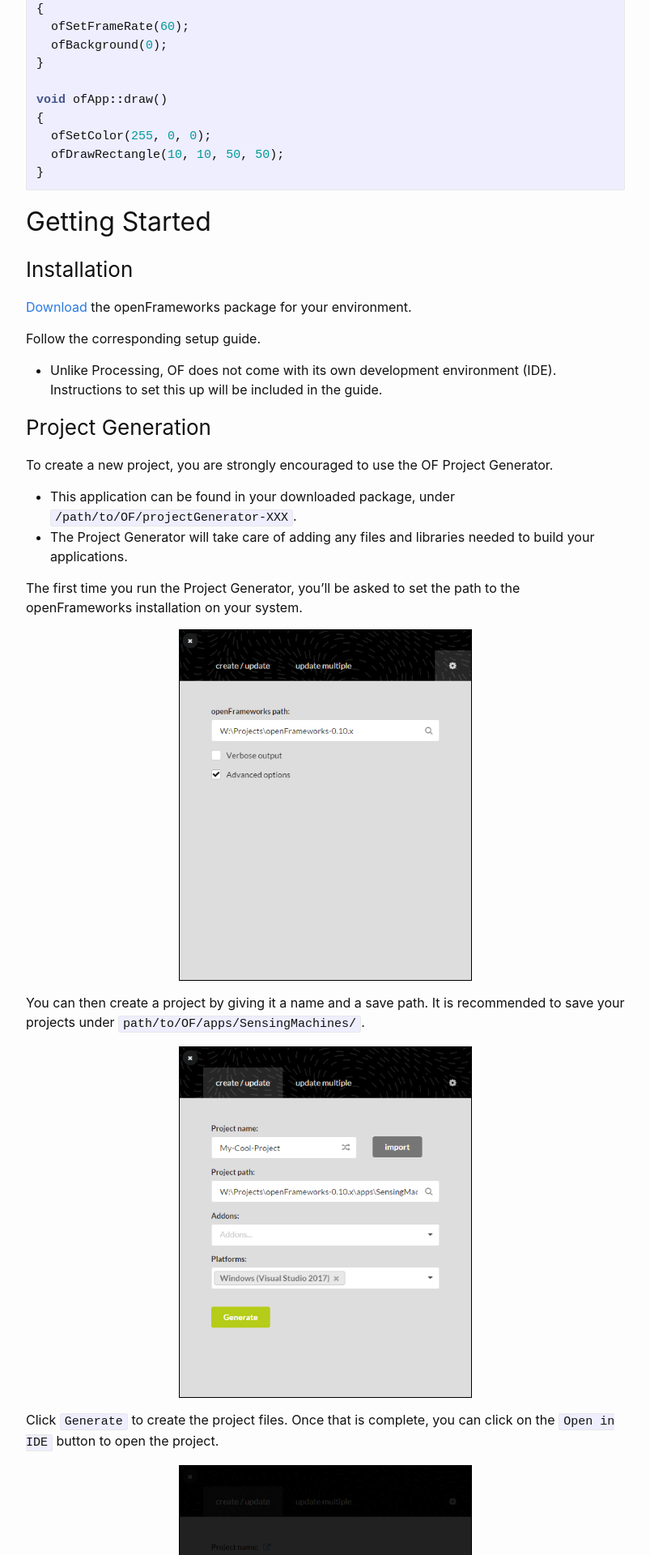
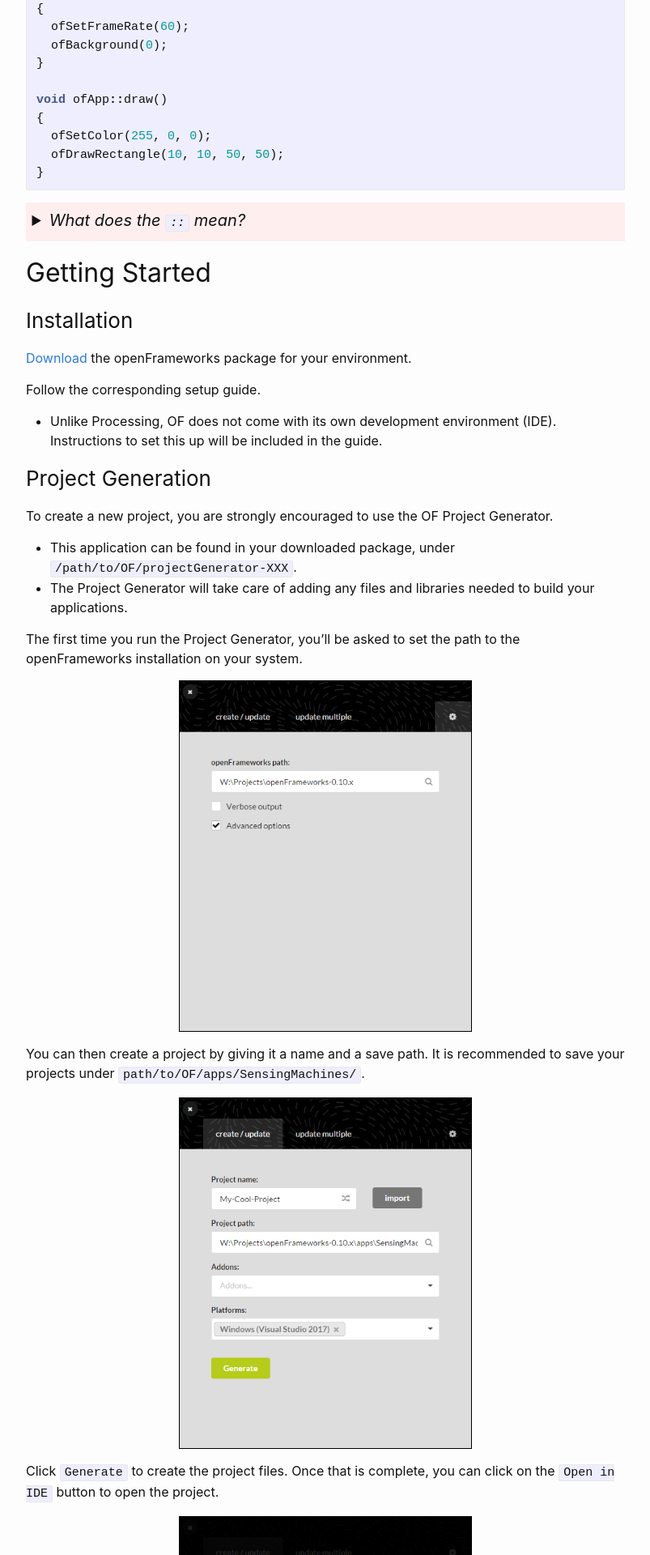
Before and after one commit to prisonerjohn/sensing-machines, a Jekyll site: the page built from docs/_posts/2019-09-09-intro-to-of.md, in a window 1280 px wide. Shown: the part 2505-4425 px from the top of the page at 81% size, without its empty margins (238-1041 px from the left). Built offline with Jekyll 4.4.1, drawn with Linux system fonts in a browser that asks for light colours; some of the changed text lies outside the part shown.

Commit message:
Edit day 1 notes.

````diff
--- a/docs/_config.yml
+++ b/docs/_config.yml
@@ -31,6 +31,15 @@ markdown: kramdown
 theme: minima
 plugins:
   - jekyll-feed
+kramdown:
+  syntax_highlighter: rouge
+  syntax_highlighter_opts:
+    default_lang: cpp
+    css_class: 'highlight'
+#    span:
+#      line_numbers: false
+#    block:
+#      line_numbers: true
 
 future: true
 
--- a/docs/_posts/2019-09-09-intro-to-of.md
+++ b/docs/_posts/2019-09-09-intro-to-of.md
@@ -110,6 +110,16 @@ void ofApp::draw()
 }
 ```
 
+<details>
+	<summary>What does the <code>::</code> mean?</summary>
+	<p markdown="1">
+	`::` is a scope resolution operator in C++. It is used to show the relationship between methods (functions) and classes. Methods can be defined anywhere in the source code, so we need a way to know where they belong when they are defined.
+	</p>
+	<p markdown="1">
+	For example, `void ofApp::draw()` means "define the `draw()` function that belongs to the `ofApp` class".
+	</p>
+</details>
+
 ## Getting Started
 
 ### Installation
--- a/docs/_sass/minima/_additions.scss
+++ b/docs/_sass/minima/_additions.scss
@@ -1,6 +1,6 @@
 details
 {
-  background-color: #eef;
+  background-color: #fee;
   padding-left: $spacing-unit / 4;
   padding-right: $spacing-unit / 4;
   padding-top: $spacing-unit / 4;
````
